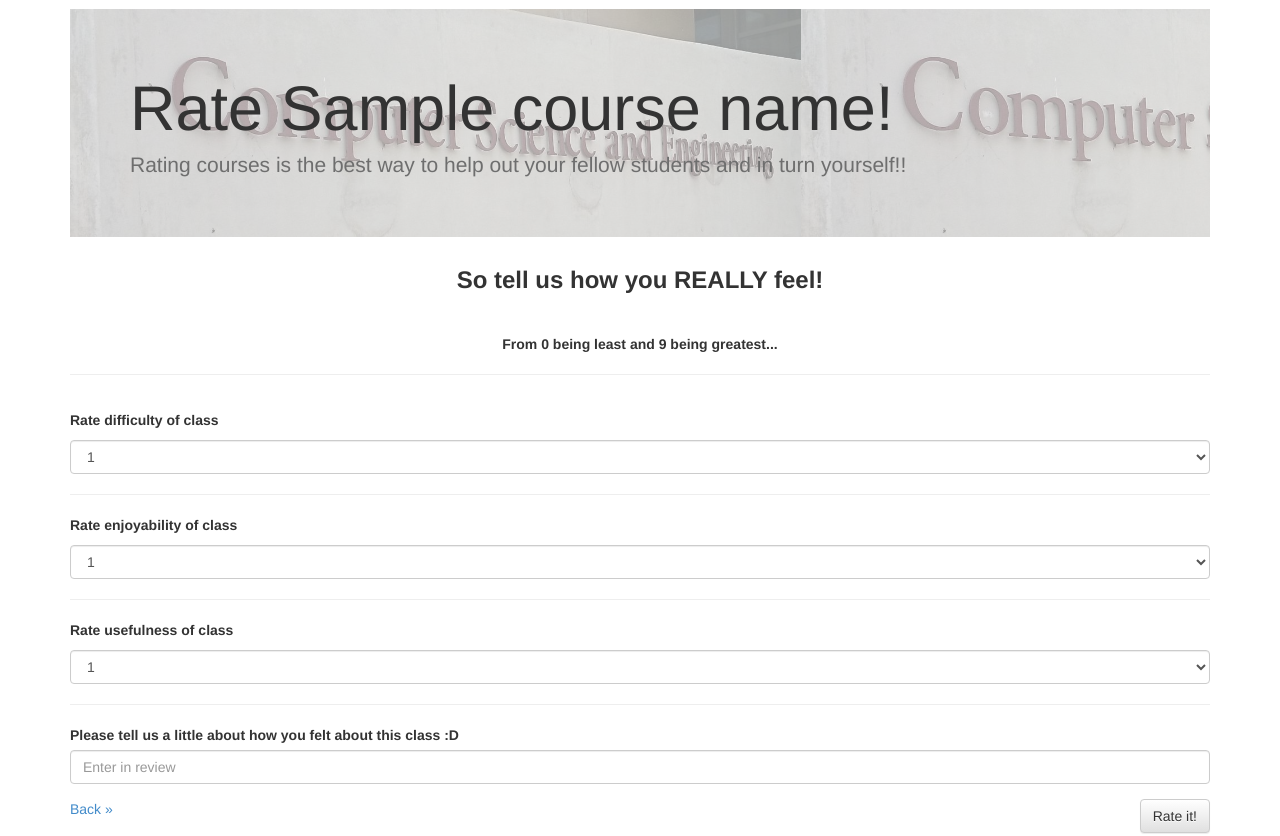
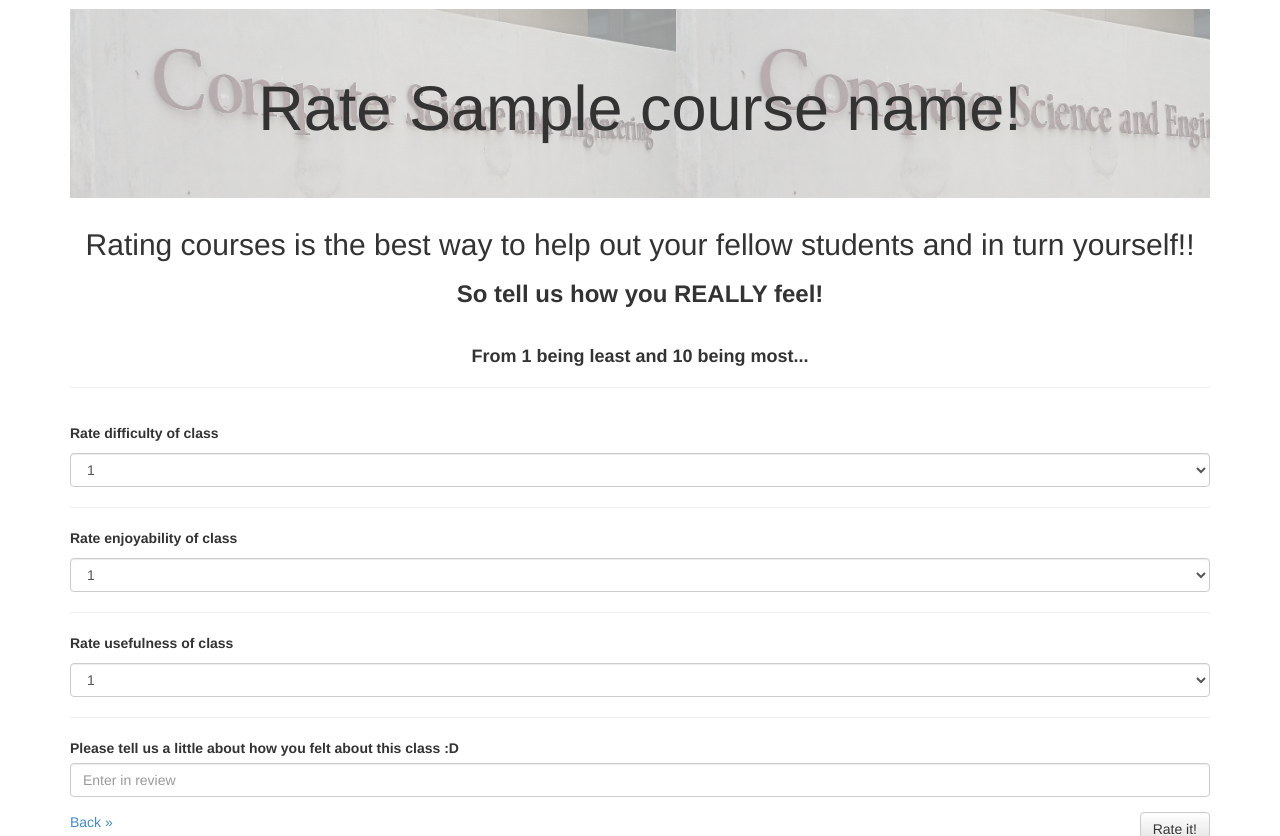
Before and after one commit to Chuyinzki/CSE170-FinalProject, a Node server app: template views/rate.handlebars in a window 1280 px wide. Shown: the part 51-887 px from the top of the page. Run offline with Node 20, Linux system fonts and the light colour scheme; the template is opened without the code that fills it: most values are stand-ins (such as "Sample title", 1, 10 or a date in 2020).

Commit message:
Changed some wording, took <p> out of Jumbo <div>

```diff
--- a/views/rate.handlebars
+++ b/views/rate.handlebars
@@ -46,13 +46,14 @@
 <!-- this is a comment in HTML -->
     <div class="container">
         <div class="jumbotron">
-            <h1>Rate {{courseName}}!</h1>
-            <p>Rating courses is the best way to help out your fellow students and in turn yourself!!</p>
+            <h1><center>Rate {{courseName}}!</center></h1>
         </div>
+
+        <h2><center>Rating courses is the best way to help out your fellow students and in turn yourself!!</center></h2>
 
         <h3><center><b>So tell us how you REALLY feel!</b></center></h3>
         <br>
-        <p><center><b>From 0 being least and 9 being greatest...</b></center></p>
+        <h4><center><b>From 1 being least and 10 being most...</b></center></h4>
         <hr>
 
         <form id="new-rating-form" role="form">
```
